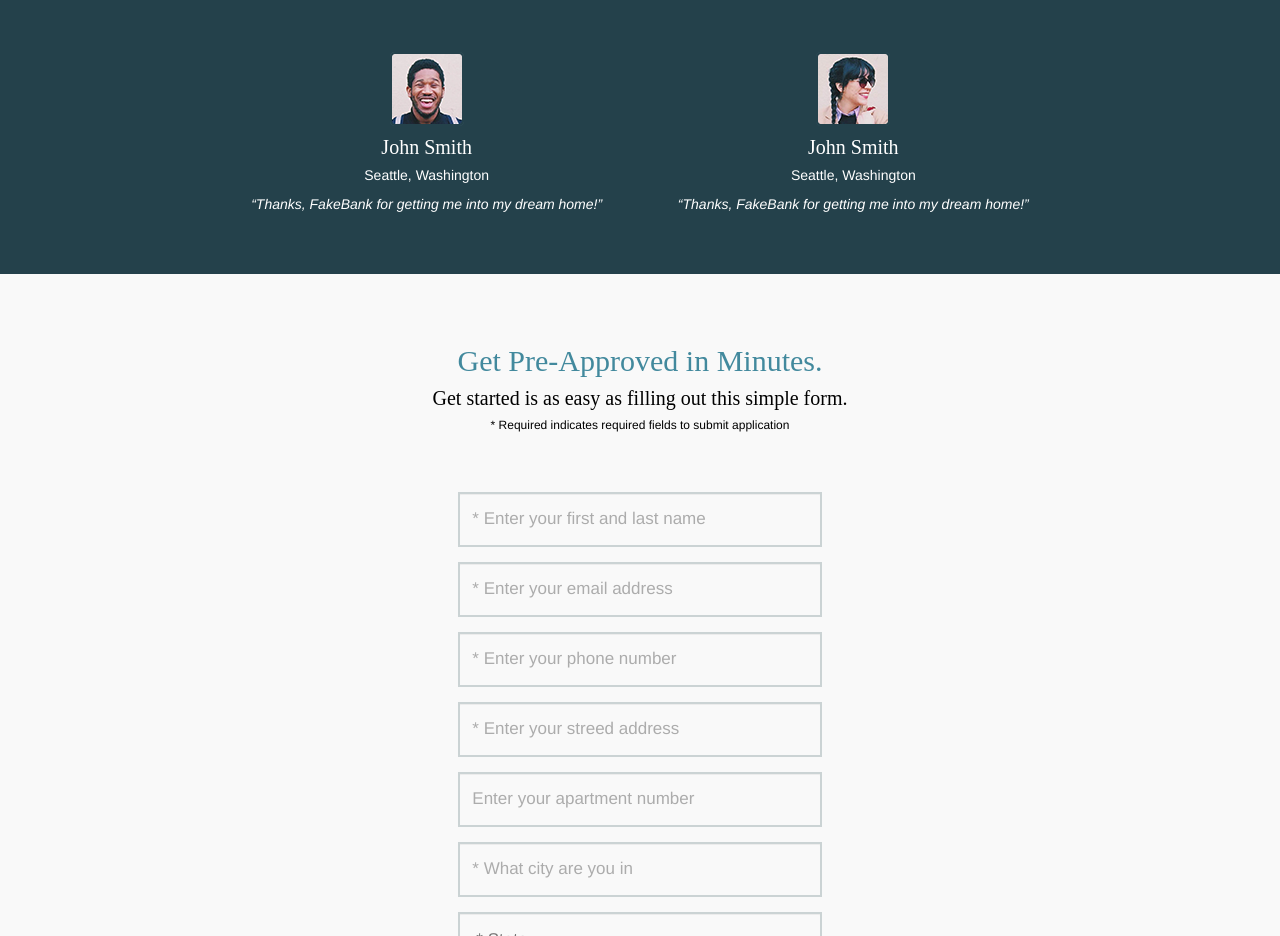
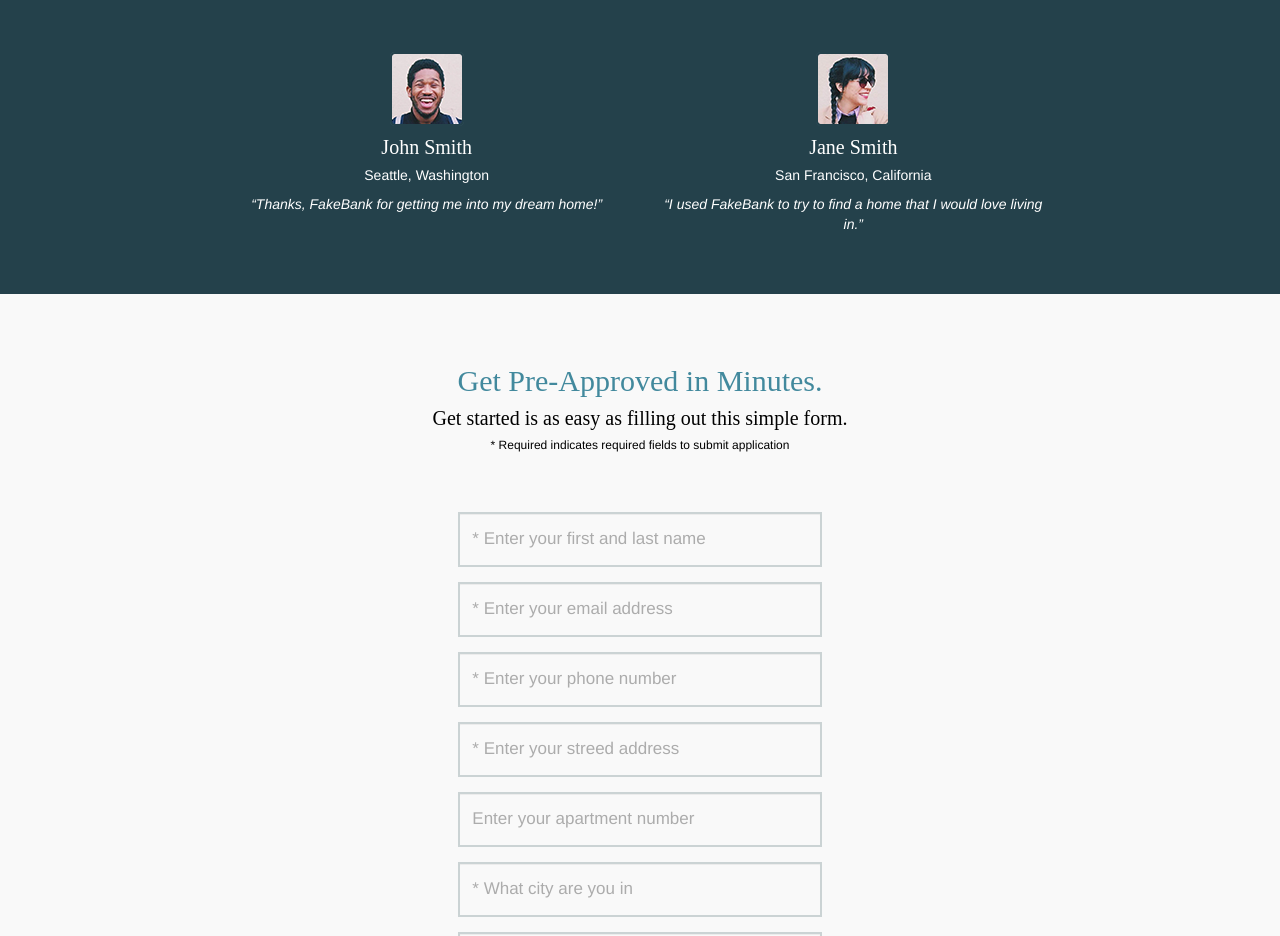
Before and after one commit to jjemison/fakebank, a plain HTML site: page index.html in a window 1280 px wide. Shown: the part 1480-2416 px from the top of the page. Drawn offline with nearby package versions, Linux system fonts and the light colour scheme.

Commit message:
edit testimonal

```diff
--- a/index.html
+++ b/index.html
@@ -98,9 +98,9 @@
         </div>
         <div class="col-sm-4">
           <img src="./img/jane.png" alt="">
-          <h4>John Smith</h4>
-          <h5>Seattle, Washington</h5>
-          <p><em>“Thanks, FakeBank for getting me into my dream home!”</em></p>
+          <h4>Jane Smith</h4>
+          <h5>San Francisco, California</h5>
+          <p><em>“I used FakeBank to try to find a home that I would love living in.”</em></p>
         </div>
       </div>
     </div>
```
